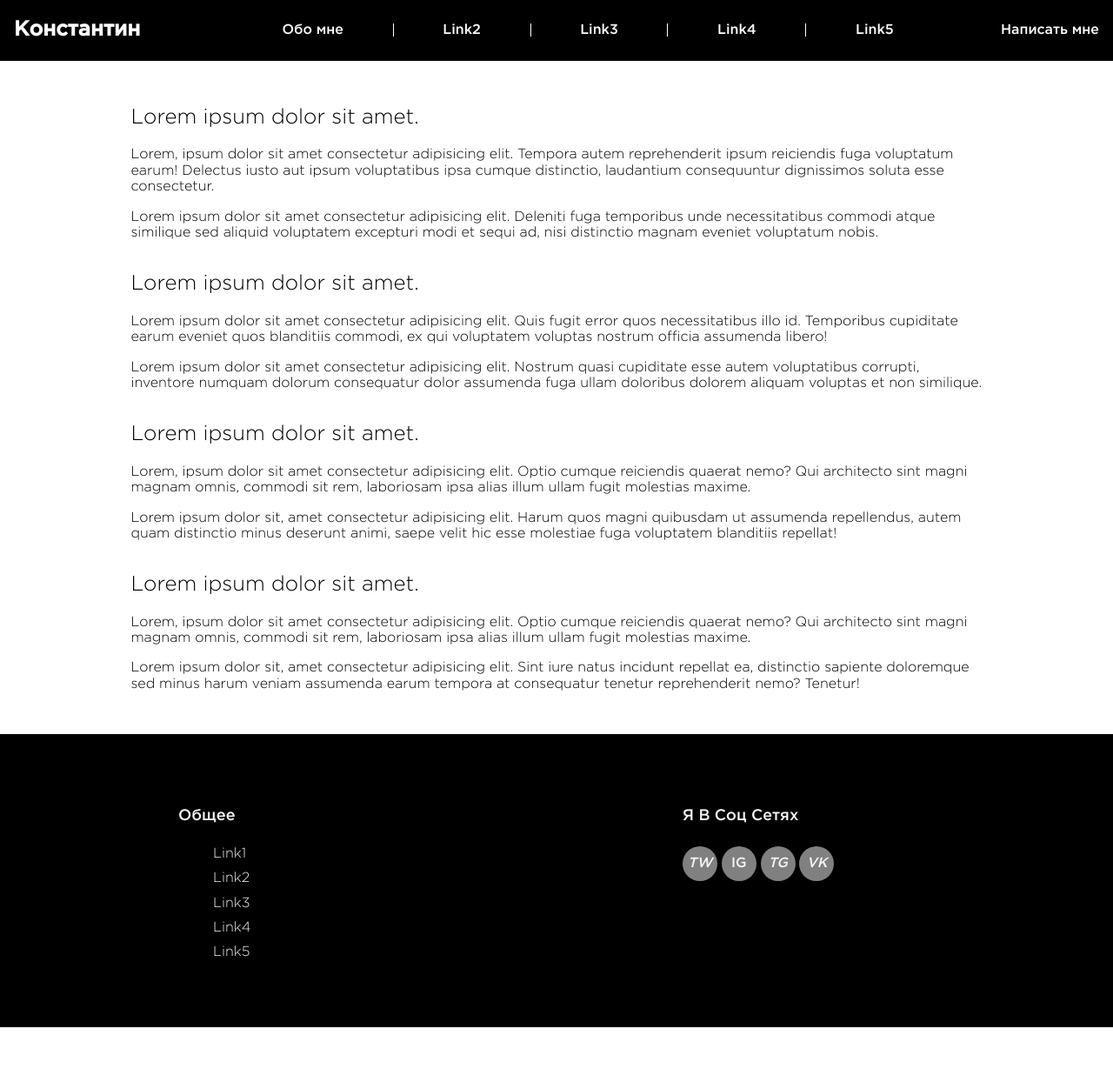
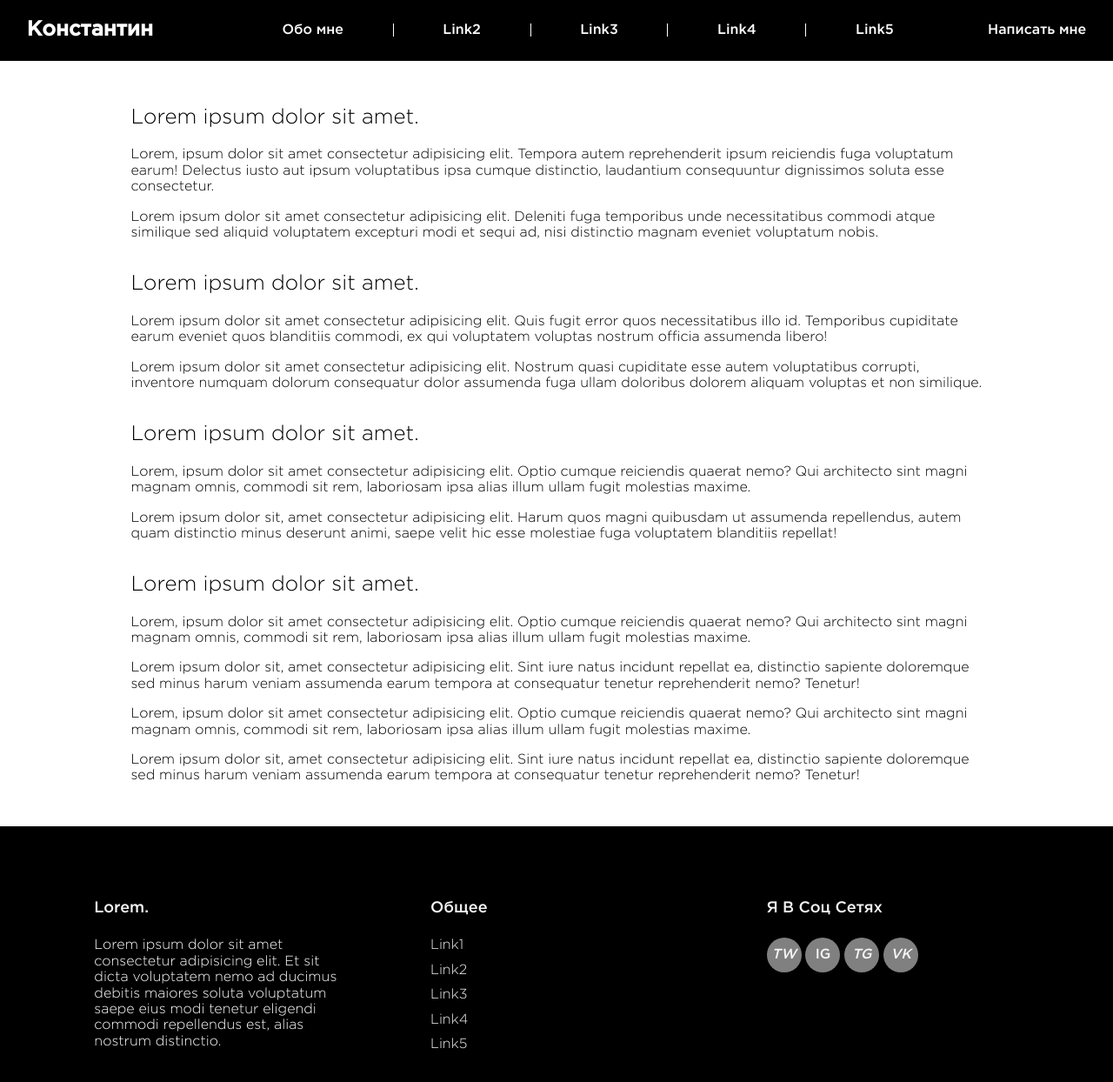
Before and after one commit to Sos7ya/My.site, a plain HTML site: page index.html in a window 1280 px wide. Shown: the whole page at 87% size. Before the commit the page ends 1181 px from the top, so only its background shows below. Drawn offline with Linux system fonts and the light colour scheme; files whose address does not match are found by name.

Commit message:
fix a nav_bar

```diff
--- a/index.html
+++ b/index.html
@@ -47,7 +47,7 @@
                             </span>
                         </li>
                         <li class="nav__item">
-                            <a href="#">Link5</a>
+                            <a href="#5">Link5</a>
                         </li>
                     </ul>
                 </nav>
@@ -81,16 +81,22 @@
                 <article>
                     <p>Lorem, ipsum dolor sit amet consectetur adipisicing elit. Optio cumque reiciendis quaerat nemo? Qui architecto sint magni magnam omnis, commodi sit rem, laboriosam ipsa alias illum ullam fugit molestias maxime.</p>
                     <p>Lorem ipsum dolor sit, amet consectetur adipisicing elit. Sint iure natus incidunt repellat ea, distinctio sapiente doloremque sed minus harum veniam assumenda earum tempora at consequatur tenetur reprehenderit nemo? Tenetur!</p>
+                    <p>Lorem, ipsum dolor sit amet consectetur adipisicing elit. Optio cumque reiciendis quaerat nemo? Qui architecto sint magni magnam omnis, commodi sit rem, laboriosam ipsa alias illum ullam fugit molestias maxime.</p>
+                    <p>Lorem ipsum dolor sit, amet consectetur adipisicing elit. Sint iure natus incidunt repellat ea, distinctio sapiente doloremque sed minus harum veniam assumenda earum tempora at consequatur tenetur reprehenderit nemo? Tenetur!</p>
                 </article>
             </section>
         </div>
     </div>
-    <footer class="footer">
+    <footer class="footer" id="5">
         <div class="footer__container">
             <div class="footer__container-row flex">
                 <div class="footer-col">
+                    <h4>Lorem.</h4>
+                    <p>Lorem ipsum dolor sit amet consectetur adipisicing elit. Et sit dicta voluptatem nemo ad ducimus debitis maiores soluta voluptatum saepe eius modi tenetur eligendi commodi repellendus est, alias nostrum distinctio.</p>
+                </div>
+                <div class="footer-col">
                     <h4>Общее</h4>
-                    <ul>
+                    <ul class = "footer__list">
                         <li><a href="#">Link1</a></li>
                         <li><a href="#">Link2</a></li>
                         <li><a href="#">Link3</a></li>
--- a/styles/style.css
+++ b/styles/style.css
@@ -65,7 +65,7 @@ html {
   .header {
     padding: 0.65rem 1rem;
     color: white;
-    justify-content: space-between;
+    justify-content: center;
     width: 100%;
     height: 70px;
     background-color: black;
@@ -77,6 +77,7 @@ html {
       font-size: 24px;
       color: white;
       cursor: pointer;
+      padding-right: 80px;
   }
 
   .header__nav{
@@ -97,9 +98,11 @@ html {
   }
 
   .nav__item:hover{
-    border-radius: 45%;
-    color: black;
-    background: whitesmoke;
+    color: yellow;
+  }
+
+  .header__link {
+    padding-left: 80px;
   }
 
   .main__container {
@@ -131,6 +134,7 @@ html {
 
   .footer {
     margin: 0 auto;
+    justify-content: center;
     background-color: black;
     padding: 60px;
     width: 100%;
@@ -139,6 +143,10 @@ html {
   .footer-col {
     margin: 0 auto;
     width: 25%;
+  }
+
+  .footer-col p {
+    color: white;
   }
 
   .footer-col h4 {
@@ -161,6 +169,10 @@ html {
 
   .footer-col ul li:not(:last-child) {
     margin-bottom: 10px;
+  }
+
+  .footer__list {
+    padding: 0;
   }
 
   .footer-col ul li a {
```
